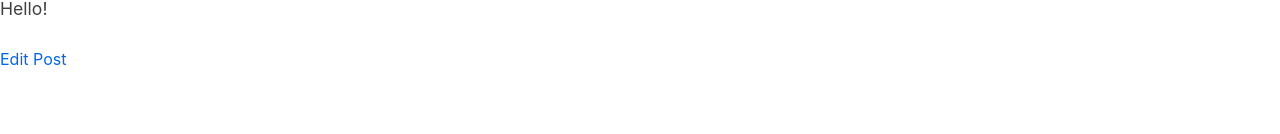
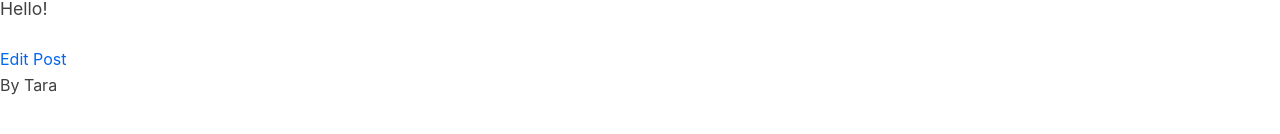
Before and after one commit to tian142/redux-essentials-using-redux-data-full, a React (Create React App) app: page /post/1 in a window 1280 px wide. Shown: the part 196-330 px from the top of the page. Built offline with nearby package versions, Linux system fonts and the light colour scheme; what miragejs, txtgen would draw is missing.

Commit message:
displayed author in SinglePost

```diff
--- a/src/features/posts/SinglePost.js
+++ b/src/features/posts/SinglePost.js
@@ -3,6 +3,7 @@ import React from 'react'
 import { useSelector } from 'react-redux'
 
 import { Link } from 'react-router-dom'
+import { PostAuthor } from './PostAuthor'
 
 export const SinglePost = ({ match }) => {
   const { postId } = match.params
@@ -20,6 +21,7 @@ export const SinglePost = ({ match }) => {
       <p>{post.title}</p>
       <p>{post.content}</p>
       <Link to={`/editPost/${postId}`}>Edit Post</Link>
+      <PostAuthor userId={post.author} />
     </div>
   )
 }
```
